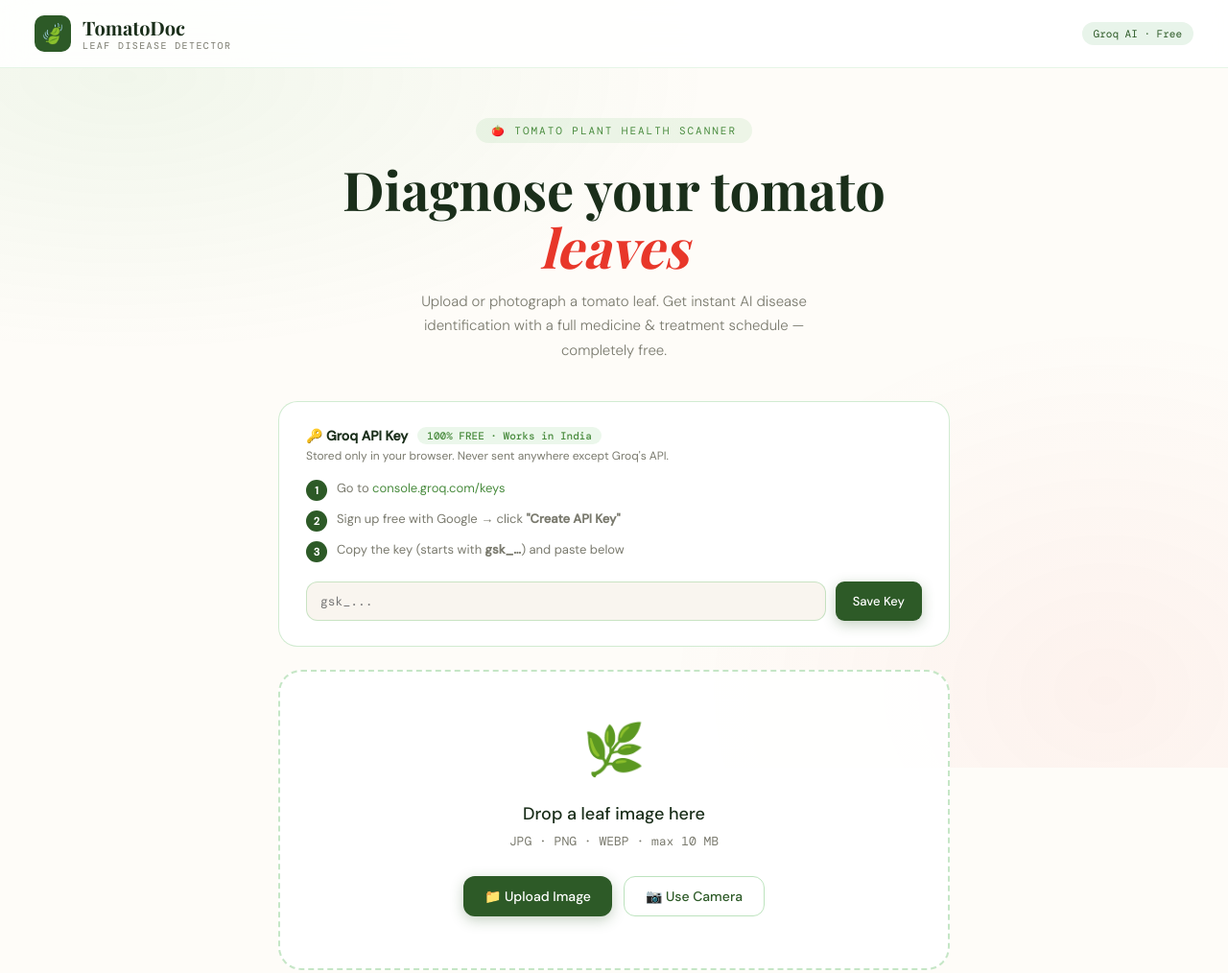
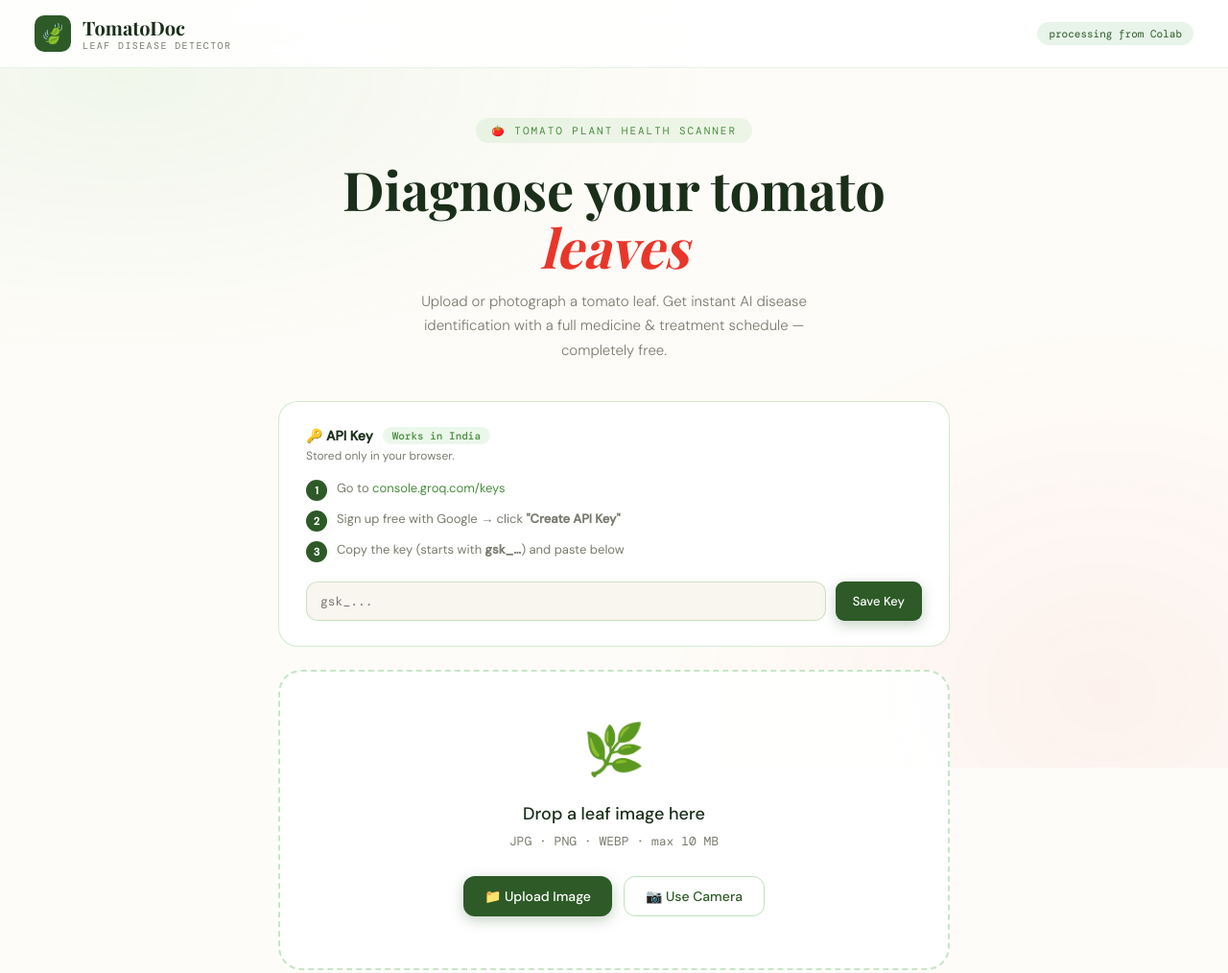
Before and after one commit to dilip-khumar/leaf-disease-, a plain HTML site: page index.html in a window 1280 px wide. Shown: the top 1014 px of the page at 96% size. Drawn offline with nearby package versions, Linux system fonts and the light colour scheme; a web font is replaced by a local one.

Commit message:
Update index.html

```diff
--- a/index.html
+++ b/index.html
@@ -4,7 +4,7 @@
 <meta charset="UTF-8">
 <meta name="viewport" content="width=device-width, initial-scale=1.0">
 <title>TomatoDoc — AI Tomato Leaf Disease Detector</title>
-<meta name="description" content="Free AI-powered tomato leaf disease detector. Upload a leaf photo and get instant diagnosis and treatment plan.">
+<meta name="description" content="AI-powered tomato leaf disease detector. Upload a leaf photo and get instant diagnosis and treatment plan.">
 <link href="https://fonts.googleapis.com/css2?family=Playfair+Display:ital,wght@0,700;1,400&family=DM+Mono:wght@400;500&family=DM+Sans:wght@300;400;500&display=swap" rel="stylesheet">
 <style>
 *, *::before, *::after { margin:0; padding:0; box-sizing:border-box; }
@@ -164,7 +164,7 @@
       <div class="logo-sub">Leaf Disease Detector</div>
     </div>
   </div>
-  <div class="ai-badge">Groq AI · Free</div>
+  <div class="ai-badge"> processing from Colab</div>
 </header>
 
 <div class="wrap">
@@ -177,8 +177,8 @@
 
   <!-- API KEY -->
   <div class="api-box">
-    <div class="api-box-title">🔑 Groq API Key <span class="free-pill">100% FREE · Works in India</span></div>
-    <p class="api-note">Stored only in your browser. Never sent anywhere except Groq's API.</p>
+    <div class="api-box-title">🔑 API Key <span class="free-pill">Works in India</span></div>
+    <p class="api-note">Stored only in your browser.</p>
     <div class="api-steps">
       <div class="api-step"><span class="step-num">1</span><span>Go to <a href="https://console.groq.com/keys" target="_blank" rel="noopener">console.groq.com/keys</a></span></div>
       <div class="api-step"><span class="step-num">2</span><span>Sign up free with Google → click <strong>"Create API Key"</strong></span></div>
```
